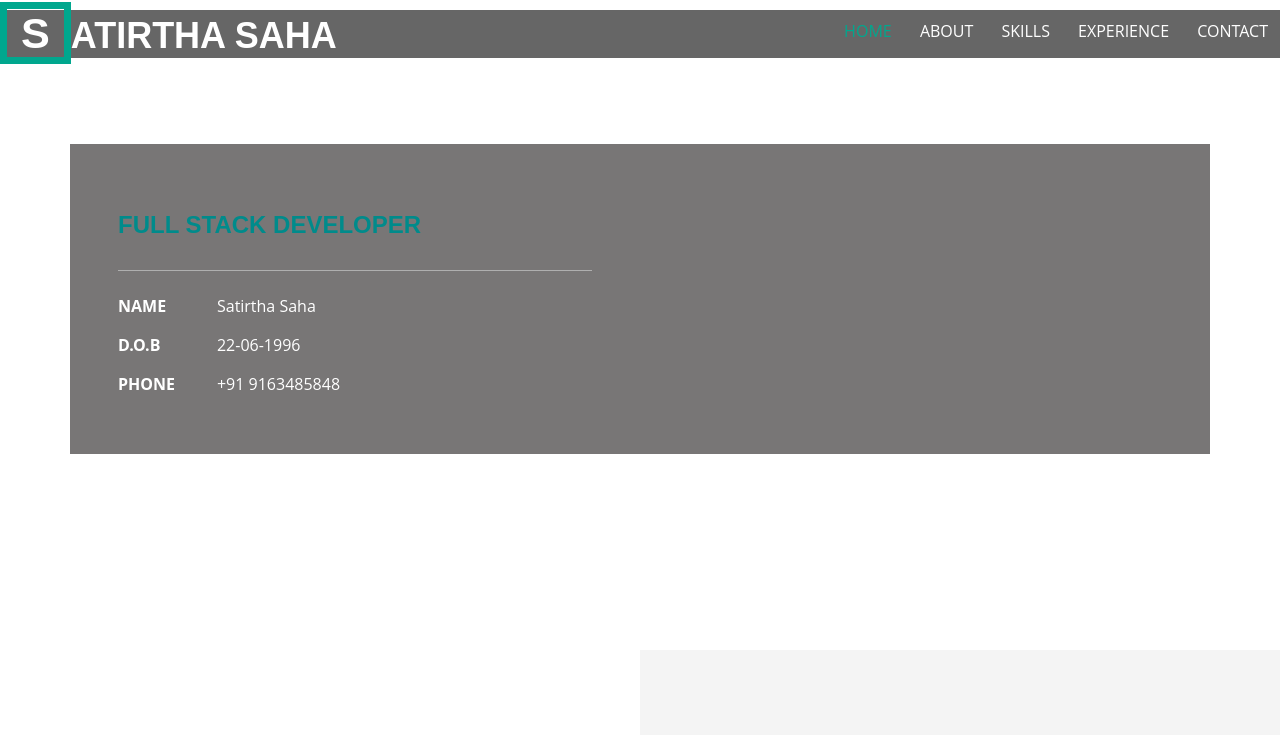
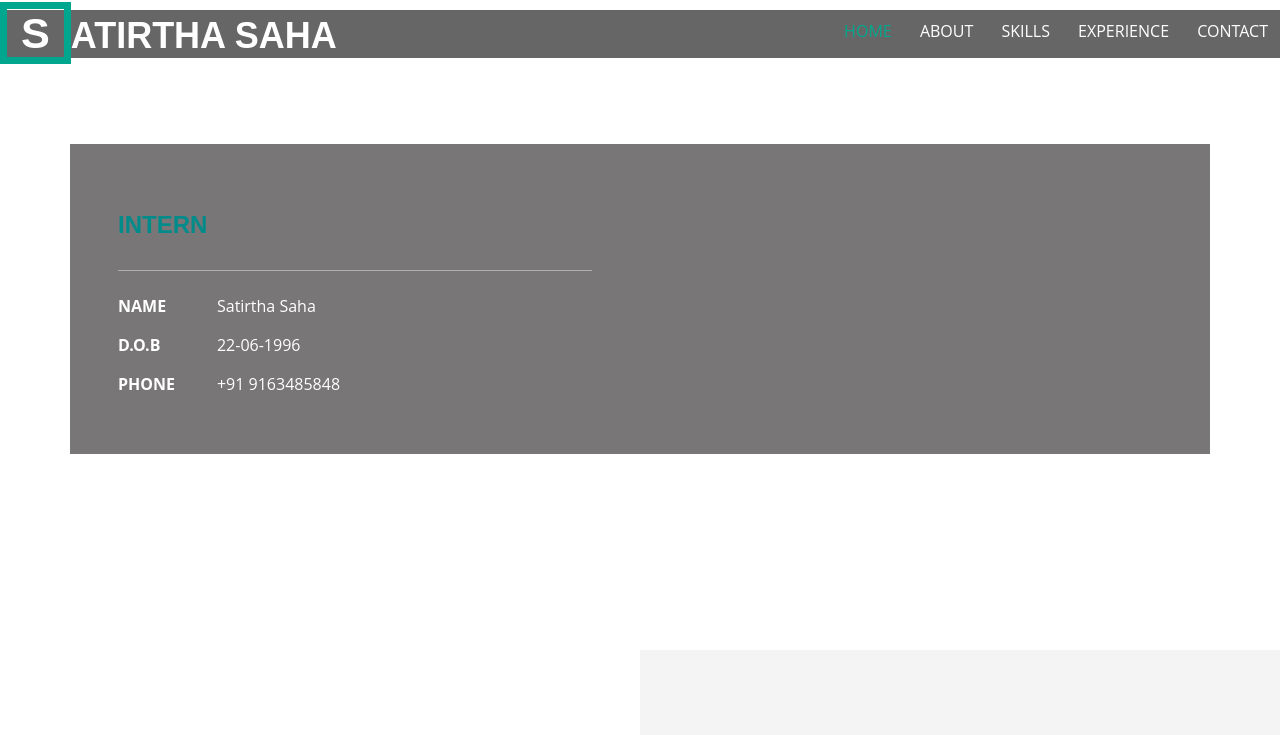
Before and after one commit to SatirthaSaha/SatirthaSaha.github.io, a plain HTML site: page index.html in a window 1280 px wide. Shown: the top 735 px of the page. Drawn offline with nearby package versions, Linux system fonts and the light colour scheme.

Commit message:
Update index.html

```diff
--- a/index.html
+++ b/index.html
@@ -67,7 +67,7 @@
 			</div>
 			<div class="banner-info">
 				<div class="col-md-6 header-right">
-					<h3 style="color:darkcyan"><b>FULL STACK DEVELOPER</b></h3>
+					<h3 style="color:darkcyan"><b>INTERN</b></h3>
 					<ul class="address">
 
 						<li>
```
